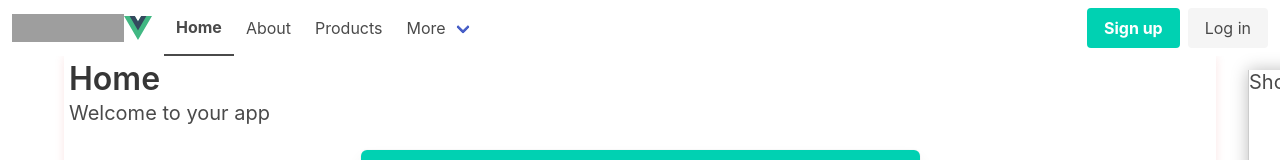
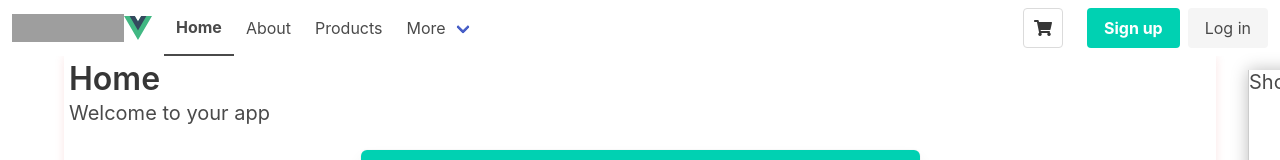
Before and after one commit to will-rubin/FollowAlong, a Vue app in the folder client/: page / in a window 1280 px wide. Shown: the top 160 px of the page. Built offline with nearby package versions, Linux system fonts and the light colour scheme; grey boxes are pictures that could not be loaded.

Commit message:
flyout shopping cart

```diff
--- a/client/src/components/NavBar.vue
+++ b/client/src/components/NavBar.vue
@@ -1,10 +1,14 @@
 <script setup lang="ts">
+
 import { ref } from 'vue';
 import { RouterLink } from 'vue-router';
 import LoginBadge from './LoginBadge.vue';
 import FlyoutPanel from './FlyoutPanel.vue';
 
+
 const isActive = ref(false);
+const isShoppingCartOpen = ref(false);
+
 </script>
 
 <template>
@@ -54,6 +58,13 @@ const isActive = ref(false);
 
         <div class="navbar-end">
             <div class="navbar-item">
+                <a class="button" :class="{ 'is-active': isShoppingCartOpen}" @click.prevent="isShoppingCartOpen = !isShoppingCartOpen">
+                    <span class="icon">
+                        <i class="fas fa-shopping-cart"></i>
+                    </span>
+                </a>
+            </div>
+            <div class="navbar-item">
                 <LoginBadge />
             </div>
         </div>
```
